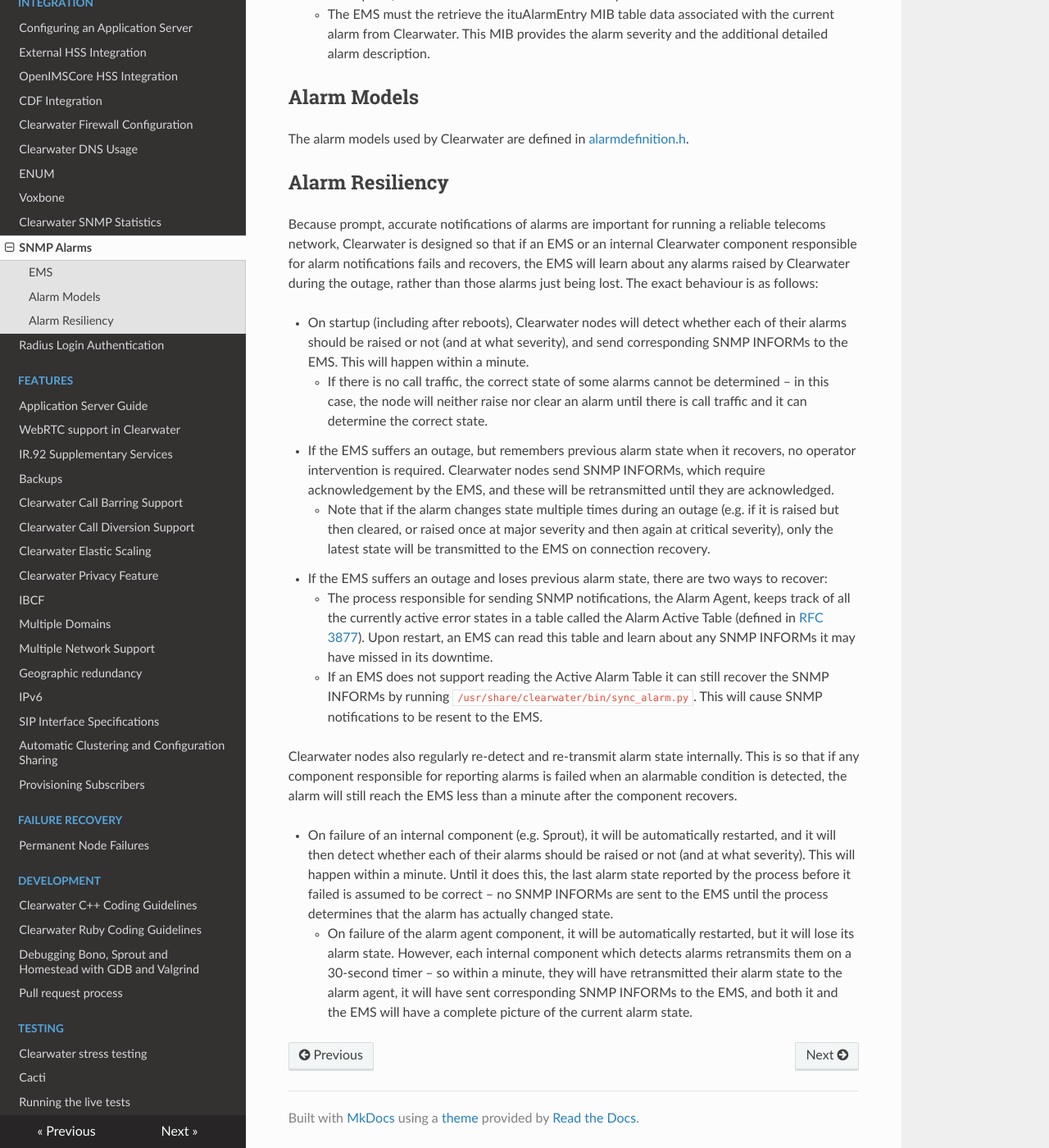
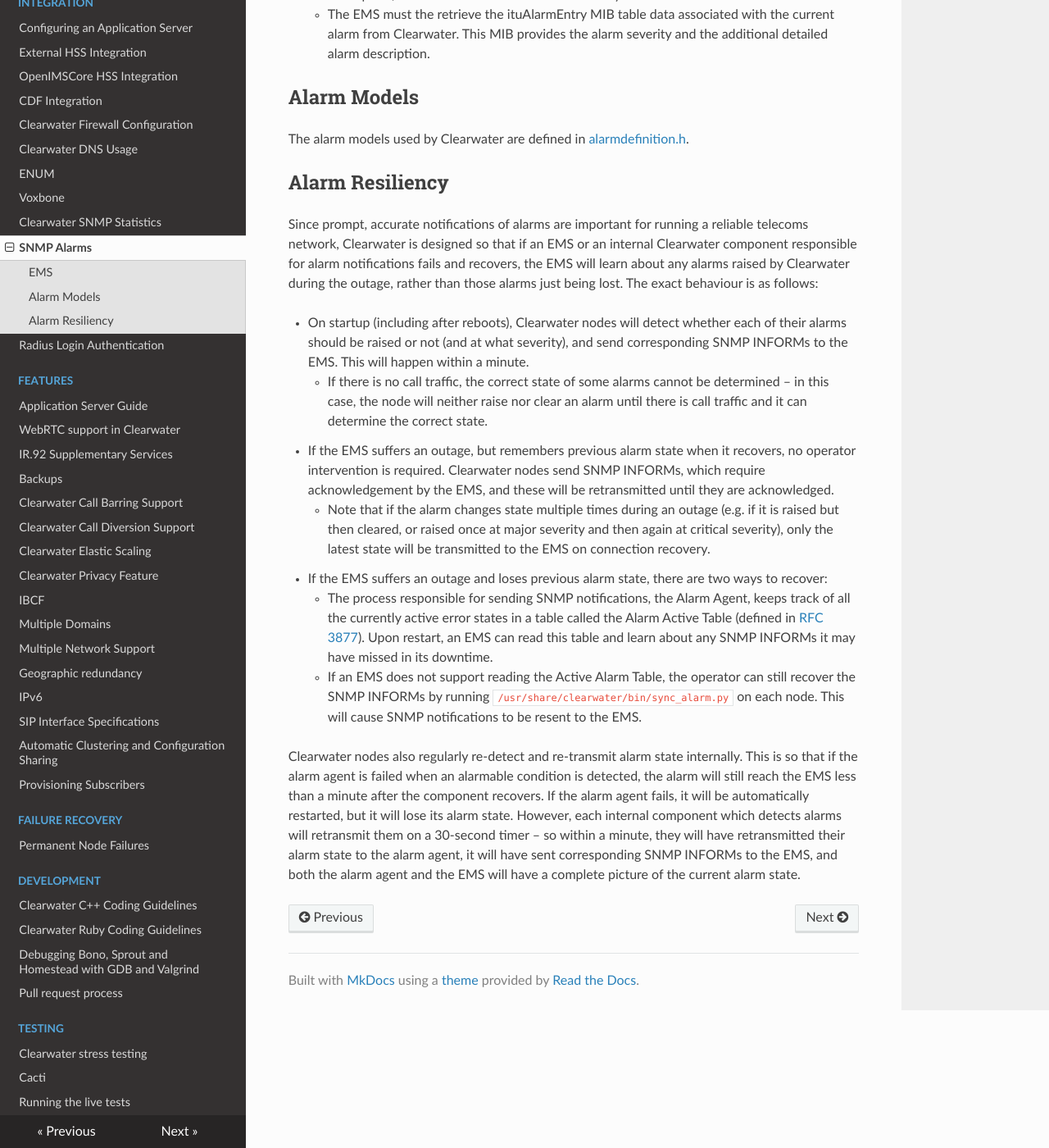
Before and after one commit to Metaswitch/clearwater-readthedocs, an MkDocs documentation site: the page built from docs/SNMP_Alarms.md, in a window 1280 px wide and 1400 px high, scrolled down 798 px. Shown: the whole window at 82% size. Built offline with MkDocs 1.6.1, drawn with Linux system fonts in a browser that asks for light colours; nearby versions of some CDN libraries; old or Windows-style settings are respelled for this version of MkDocs.

Commit message:
Code review markups

```diff
--- a/docs/SNMP_Alarms.md
+++ b/docs/SNMP_Alarms.md
@@ -44,7 +44,7 @@ The alarm models used by Clearwater are defined in [alarmdefinition.h](https://g
 
 ## Alarm Resiliency
 
-Because prompt, accurate notifications of alarms are important for running a reliable telecoms network, Clearwater is designed so that if an EMS or an internal Clearwater component responsible for alarm notifications fails and recovers, the EMS will learn about any alarms raised by Clearwater during the outage, rather than those alarms just being lost. The exact behaviour is as follows:
+Since prompt, accurate notifications of alarms are important for running a reliable telecoms network, Clearwater is designed so that if an EMS or an internal Clearwater component responsible for alarm notifications fails and recovers, the EMS will learn about any alarms raised by Clearwater during the outage, rather than those alarms just being lost. The exact behaviour is as follows:
 
 - On startup (including after reboots), Clearwater nodes will detect whether each of their alarms should be raised or not (and at what severity), and send corresponding SNMP INFORMs to the EMS. This will happen within a minute.
     - If there is no call traffic, the correct state of some alarms cannot be determined – in this case, the node will neither raise nor clear an alarm until there is call traffic and it can determine the correct state.
@@ -52,9 +52,6 @@ Because prompt, accurate notifications of alarms are important for running a rel
     - Note that if the alarm changes state multiple times during an outage (e.g. if it is raised but then cleared, or raised once at major severity and then again at critical severity), only the latest state will be transmitted to the EMS on connection recovery.
 - If the EMS suffers an outage and loses previous alarm state, there are two ways to recover:
     - The process responsible for sending SNMP notifications, the Alarm Agent, keeps track of all the currently active error states in a table called the Alarm Active Table (defined in [RFC 3877](https://tools.ietf.org/html/rfc3877)). Upon restart, an EMS can read this table and learn about any SNMP INFORMs it may have missed in its downtime.
-    - If an EMS does not support reading the Active Alarm Table it can still recover the SNMP INFORMs by running `/usr/share/clearwater/bin/sync_alarm.py`.  This will cause SNMP notifications to be resent to the EMS.
+    - If an EMS does not support reading the Active Alarm Table, the operator can still recover the SNMP INFORMs by running `/usr/share/clearwater/bin/sync_alarm.py` on each node. This will cause SNMP notifications to be resent to the EMS.
 
-Clearwater nodes also regularly re-detect and re-transmit alarm state internally. This is so that if any component responsible for reporting alarms is failed when an alarmable condition is detected, the alarm will still reach the EMS less than a minute after the component recovers.
-
-- On failure of an internal component (e.g. Sprout), it will be automatically restarted, and it will then detect whether each of their alarms should be raised or not (and at what severity). This will happen within a minute. Until it does this, the last alarm state reported by the process before it failed is assumed to be correct – no SNMP INFORMs are sent to the EMS until the process determines that the alarm has actually changed state.
-    - On failure of the alarm agent component, it will be automatically restarted, but it will lose its alarm state. However, each internal component which detects alarms retransmits them on a 30-second timer – so within a minute, they will have retransmitted their alarm state to the alarm agent, it will have sent corresponding SNMP INFORMs to the EMS, and both it and the EMS will have a complete picture of the current alarm state.
+Clearwater nodes also regularly re-detect and re-transmit alarm state internally. This is so that if the alarm agent is failed when an alarmable condition is detected, the alarm will still reach the EMS less than a minute after the component recovers. If the alarm agent fails, it will be automatically restarted, but it will lose its alarm state. However, each internal component which detects alarms will retransmit them on a 30-second timer – so within a minute, they will have retransmitted their alarm state to the alarm agent, it will have sent corresponding SNMP INFORMs to the EMS, and both the alarm agent and the EMS will have a complete picture of the current alarm state.
```
